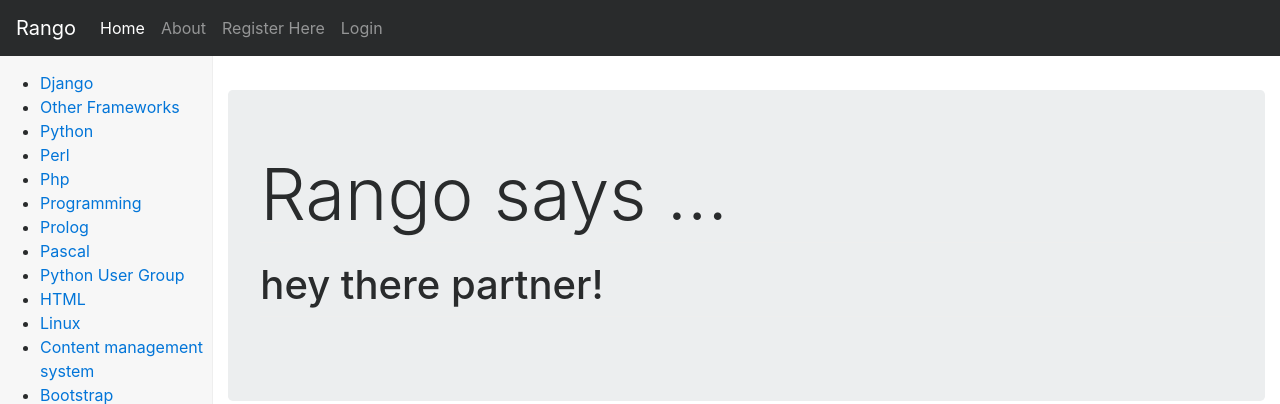
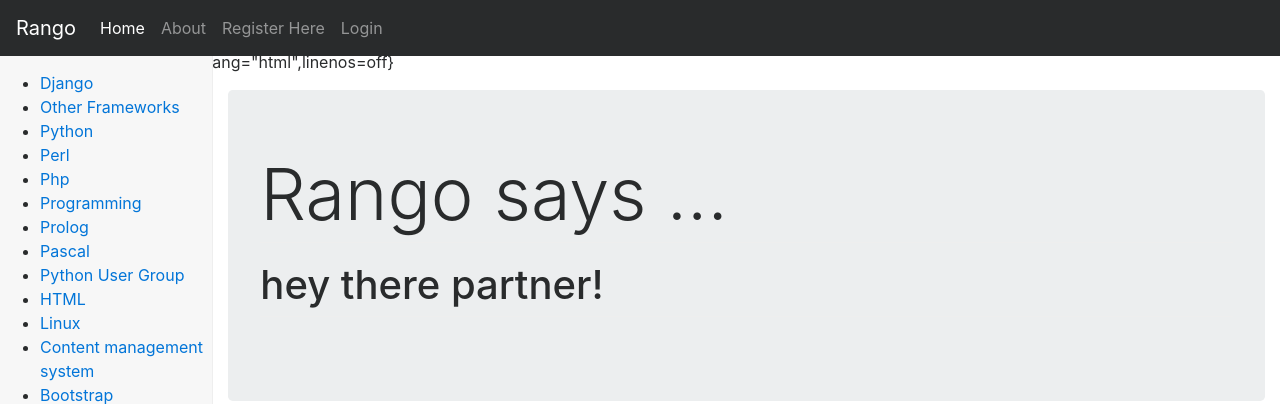
Before and after one commit to kalnynsh/tango_with_django, a Django app: page /rango/ in a window 1280 px wide. Shown: the top 404 px of the page. Run offline with Django 3.2, Linux system fonts and the light colour scheme; data comes from the database, SQL or seed files in the repository; both versions use the stored data as it was after the commit; some libraries are stand-ins or nearby versions.

Commit message:
98. In templates/rango/about.html, category.html, index.html, restricted.html add 1-st {lang="html", linenos=off}.

```diff
--- a/tango_with_django/templates/rango/about.html
+++ b/tango_with_django/templates/rango/about.html
@@ -1,3 +1,4 @@
+{lang="html", linenos=off}
 {% extends "rango/base.html" %}
 {% load staticfiles %}
 
--- a/tango_with_django/templates/rango/category.html
+++ b/tango_with_django/templates/rango/category.html
@@ -1,3 +1,4 @@
+{lang="html", linenos=off}
 {% extends 'rango/base.html' %}
 {% load staticfiles %}
 
--- a/tango_with_django/templates/rango/index.html
+++ b/tango_with_django/templates/rango/index.html
@@ -1,3 +1,4 @@
+{lang="html", linenos=off}
 {% extends "rango/base.html" %}
 {% load staticfiles %}
 
--- a/tango_with_django/templates/rango/restricted.html
+++ b/tango_with_django/templates/rango/restricted.html
@@ -1,3 +1,4 @@
+{lang="html", linenos=off}
 {% extends "rango/base.html" %}
 {% load staticfiles %}
 
```
Also changed, not shown: tango_with_django/db.sqlite3.
